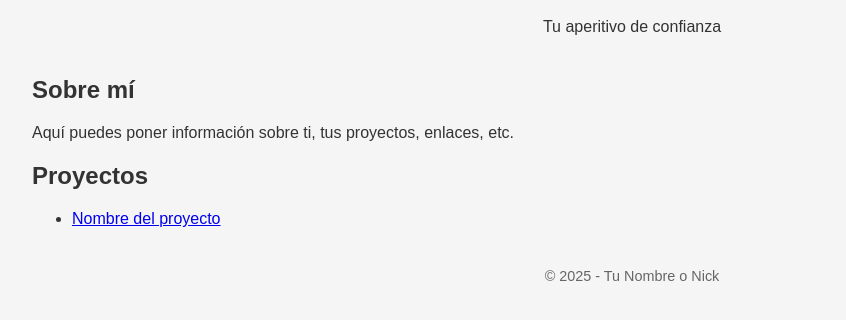
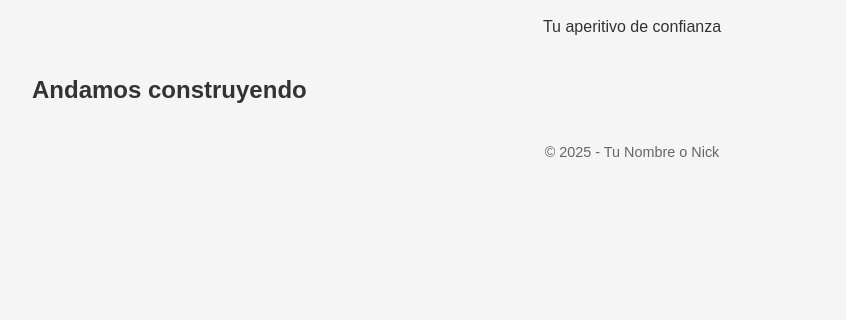
Before and after one commit to jamm87/dcdb_2025, a plain HTML site: page index.html in a window 1280 px wide. Shown: the part 80-400 px from the top of the page, without its empty margins (8-854 px from the left). Drawn offline with Linux system fonts and the light colour scheme.

Commit message:
Update index.html

```diff
--- a/index.html
+++ b/index.html
@@ -30,13 +30,8 @@
   </header>
 
   <main>
-    <h2>Sobre mí</h2>
-    <p>Aquí puedes poner información sobre ti, tus proyectos, enlaces, etc.</p>
+    <h2>Andamos construyendo</h2>
 
-      <h2>Proyectos</h2>
-    <ul>
-      <li><a href="https://github.com/tu-usuario/tu-repo">Nombre del proyecto</a></li>
-    </ul>
   </main>
 
   <footer>
```
